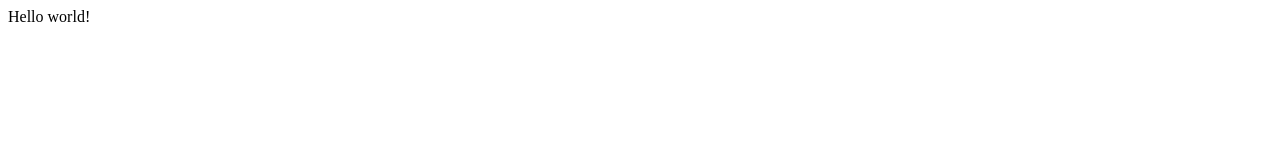
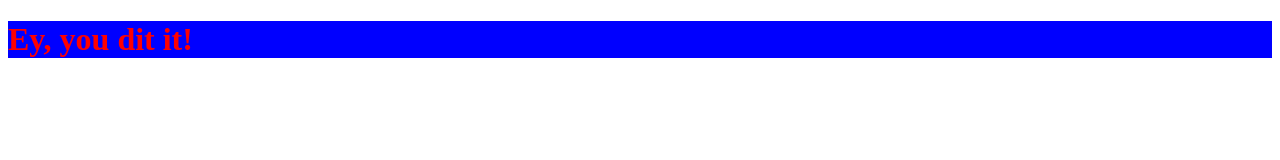
Before and after one commit to JCentercreation/GatsbyPersonalWeb, a Gatsby site: page / in a window 1280 px wide. Built offline with nearby package versions, Linux system fonts and the light colour scheme; Gatsby itself is replaced by a stand-in of ours.

Commit message:
Primer Commit

```diff
--- a/src/pages/index.js
+++ b/src/pages/index.js
@@ -1,5 +1,7 @@
 import React from "react"
 
 export default function Home() {
-  return <div>Hello world!</div>
+  return <div style={{color: 'red', backgroundColor: 'blue'}}>
+            <h1>Ey, you dit it!</h1>
+          </div>
 }
```
